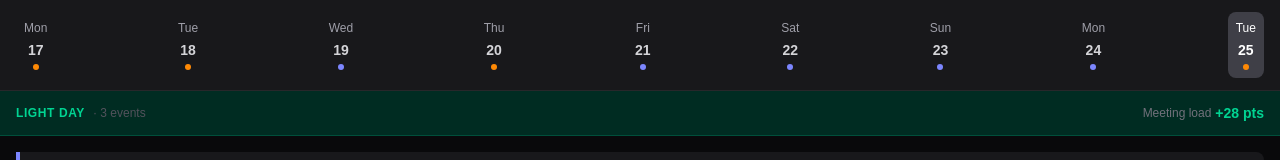
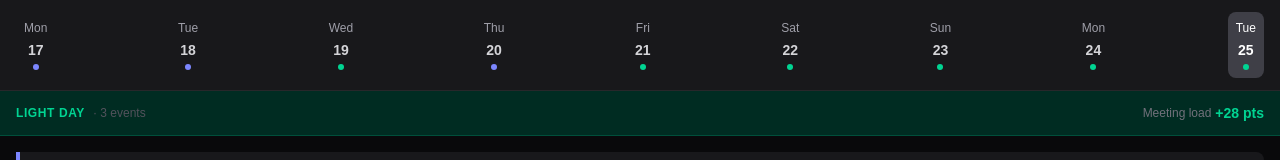
Before and after one commit to stephenkpowell-ops/strata-poc, a Next.js app: page /calendar in a window 1280 px wide. Shown: the top 160 px of the page. Built offline with nearby package versions, Linux system fonts and the light colour scheme.

Commit message:
align day strip dot colors with calendar load thresholds

```diff
--- a/src/components/DayStrip.tsx
+++ b/src/components/DayStrip.tsx
@@ -8,13 +8,13 @@
  * Displays one tab per score record showing:
  *   - Day abbreviation (Mon, Tue, etc.)
  *   - Date number
- *   - Colour-coded stress dot:
- *       green  (bg-emerald-400) = totalScore < 50
- *       indigo (bg-indigo-400)  = totalScore 50–74
- *       orange (bg-orange-400)  = totalScore >= 75
+ *   - Color-coded stress dot based on calendarPts (meeting load only):
+ *       green  (bg-emerald-400) = calendarPts < 40  — light day
+ *       indigo (bg-indigo-400)  = calendarPts 40–74 — elevated load
+ *       orange (bg-orange-400)  = calendarPts >= 75  — high load day
  *
- * The selected day is highlighted on an obsidian background.
- * Tapping any day calls onSelectDay with that day's index.
+ * Dots reflect meeting load specifically, consistent with the
+ * DailyStressSummary bar on the calendar screen.
  *
  * Usage:
  *   <DayStrip
@@ -31,18 +31,18 @@ import { StressScore } from '@/lib/interfaces/types';
 // ─────────────────────────────────────────────────────────────────────────────
 
 interface Props {
-  scores: StressScore[];
+  scores:       StressScore[];
   selectedIndex: number;
-  onSelectDay: (index: number) => void;
+  onSelectDay:  (index: number) => void;
 }
 
 // ─────────────────────────────────────────────────────────────────────────────
 // HELPERS
 // ─────────────────────────────────────────────────────────────────────────────
 
-function getDotColour(totalScore: number): string {
-  if (totalScore >= 75) return 'bg-orange-400';
-  if (totalScore >= 50) return 'bg-indigo-400';
+function getDotColor(calendarPts: number): string {
+  if (calendarPts >= 75) return 'bg-orange-400';
+  if (calendarPts >= 40) return 'bg-indigo-400';
   return 'bg-emerald-400';
 }
 
@@ -56,7 +56,7 @@ export default function DayStrip({ scores, selectedIndex, onSelectDay }: Props)
   return (
     <div className="flex justify-between px-4 py-3 bg-zinc-900 border-b border-zinc-800">
       {scores.map((score, i) => {
-        const date = new Date(score.date);
+        const date       = new Date(score.date);
         const isSelected = i === selectedIndex;
 
         return (
@@ -77,7 +77,7 @@ export default function DayStrip({ scores, selectedIndex, onSelectDay }: Props)
             }`}>
               {date.getDate()}
             </span>
-            <span className={`w-1.5 h-1.5 rounded-full ${getDotColour(score.totalScore)}`} />
+            <span className={`w-1.5 h-1.5 rounded-full ${getDotColor(score.calendarPts)}`} />
           </button>
         );
       })}
```
